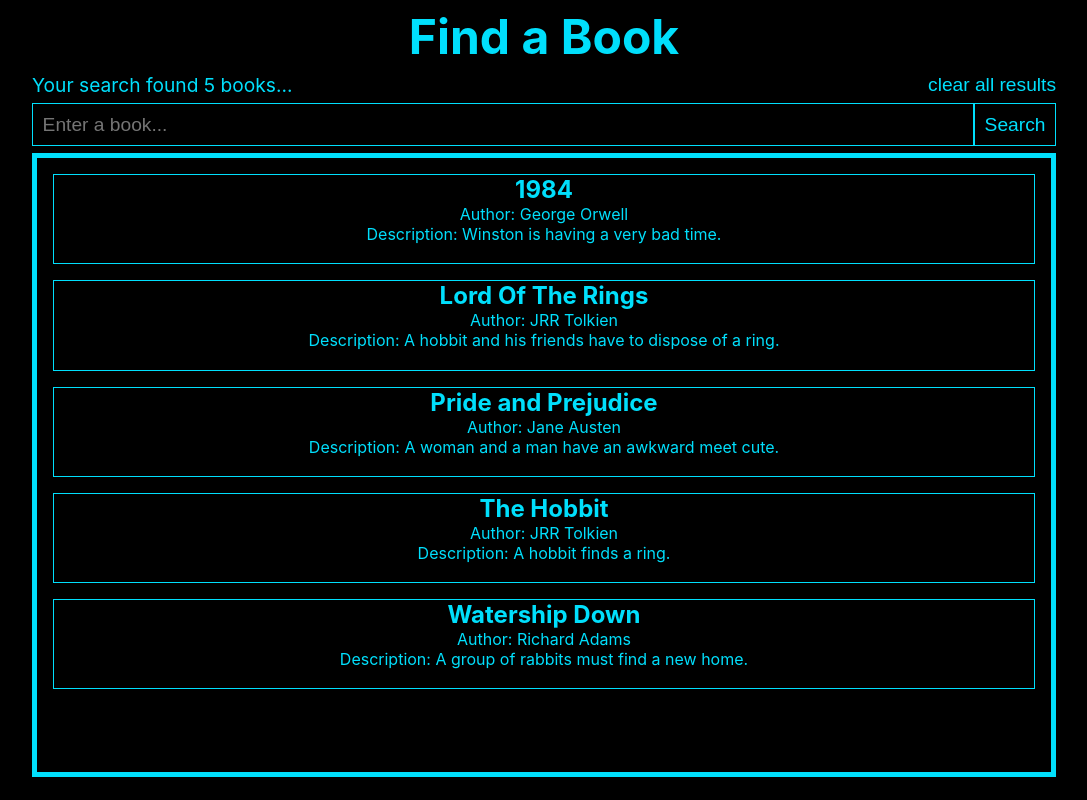
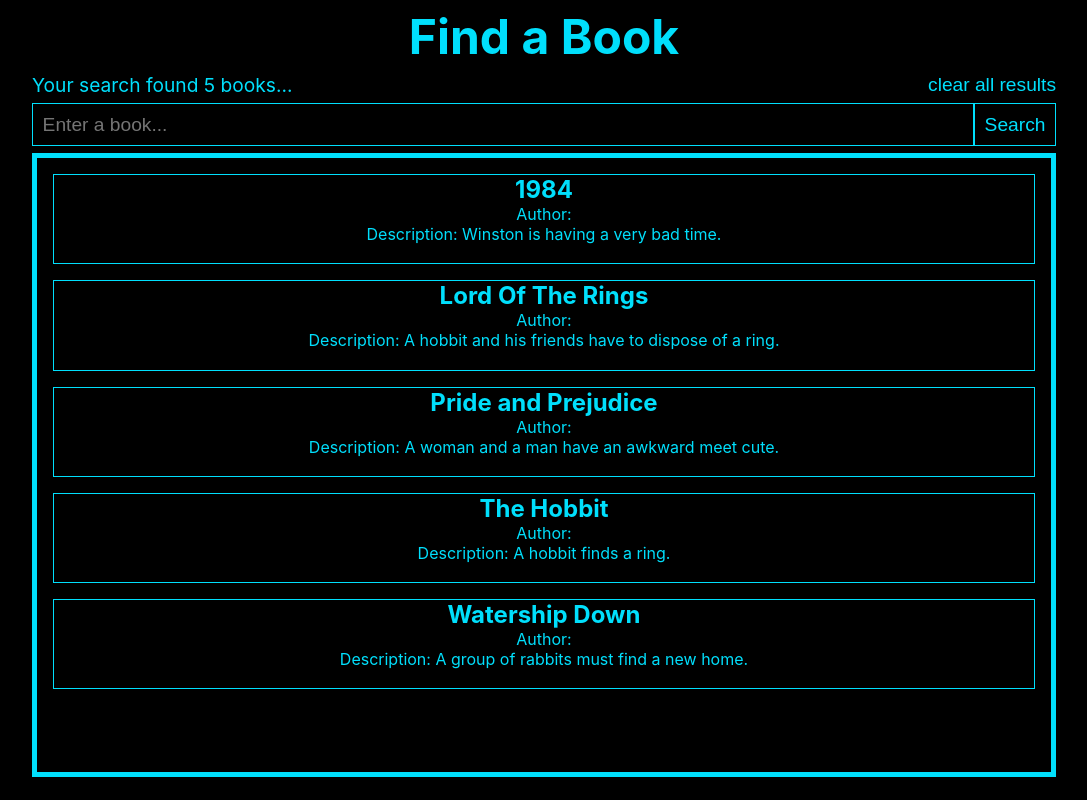
Before and after one commit to Kris-Martin/google-books, a React (Create React App) app: page / in a window 1280 px wide. Shown: the whole page, without its empty margins (96-1183 px from the left). Built offline with nearby package versions, Linux system fonts and the light colour scheme.

Commit message:
Update dummy data

```diff
--- a/src/containers/BooksContainer/bookData.js
+++ b/src/containers/BooksContainer/bookData.js
@@ -1,27 +1,27 @@
 export const bookData = [
     {
         title: "Lord Of The Rings",
-        author: "JRR Tolkien",
+        authors: "JRR Tolkien",
         description: "A hobbit and his friends have to dispose of a ring.",
     },
     {
         title: "The Hobbit",
-        author: "JRR Tolkien",
+        authors: "JRR Tolkien",
         description: "A hobbit finds a ring.",
     },
     {
         title: "Pride and Prejudice",
-        author: "Jane Austen",
+        authors: "Jane Austen",
         description: "A woman and a man have an awkward meet cute.",
     },
     {
         title: "Watership Down",
-        author: "Richard Adams",
+        authors: "Richard Adams",
         description: "A group of rabbits must find a new home.",
     },
     {
         title: "1984",
-        author: "George Orwell",
+        authors: "George Orwell",
         description: "Winston is having a very bad time.",
     },
 ];
```
